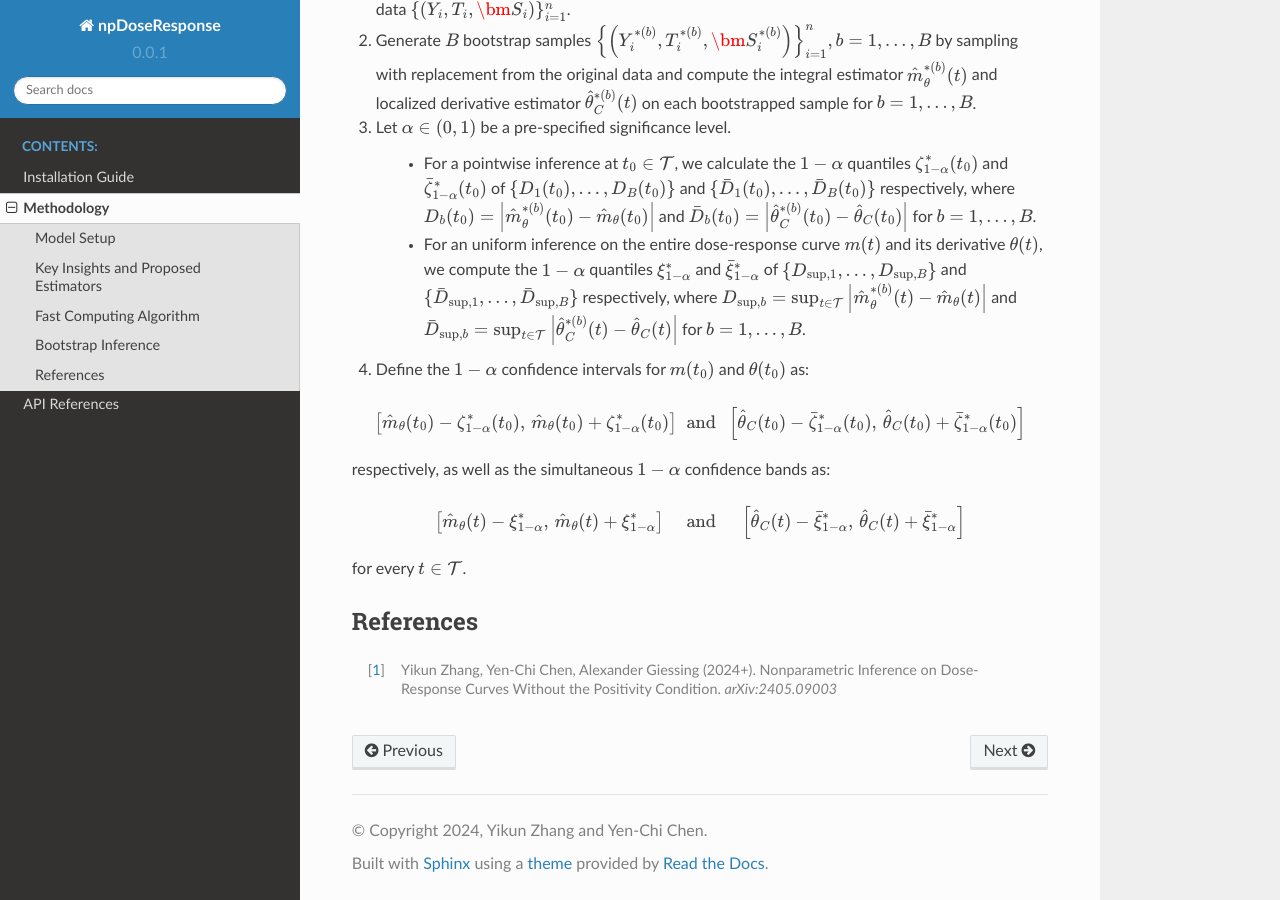
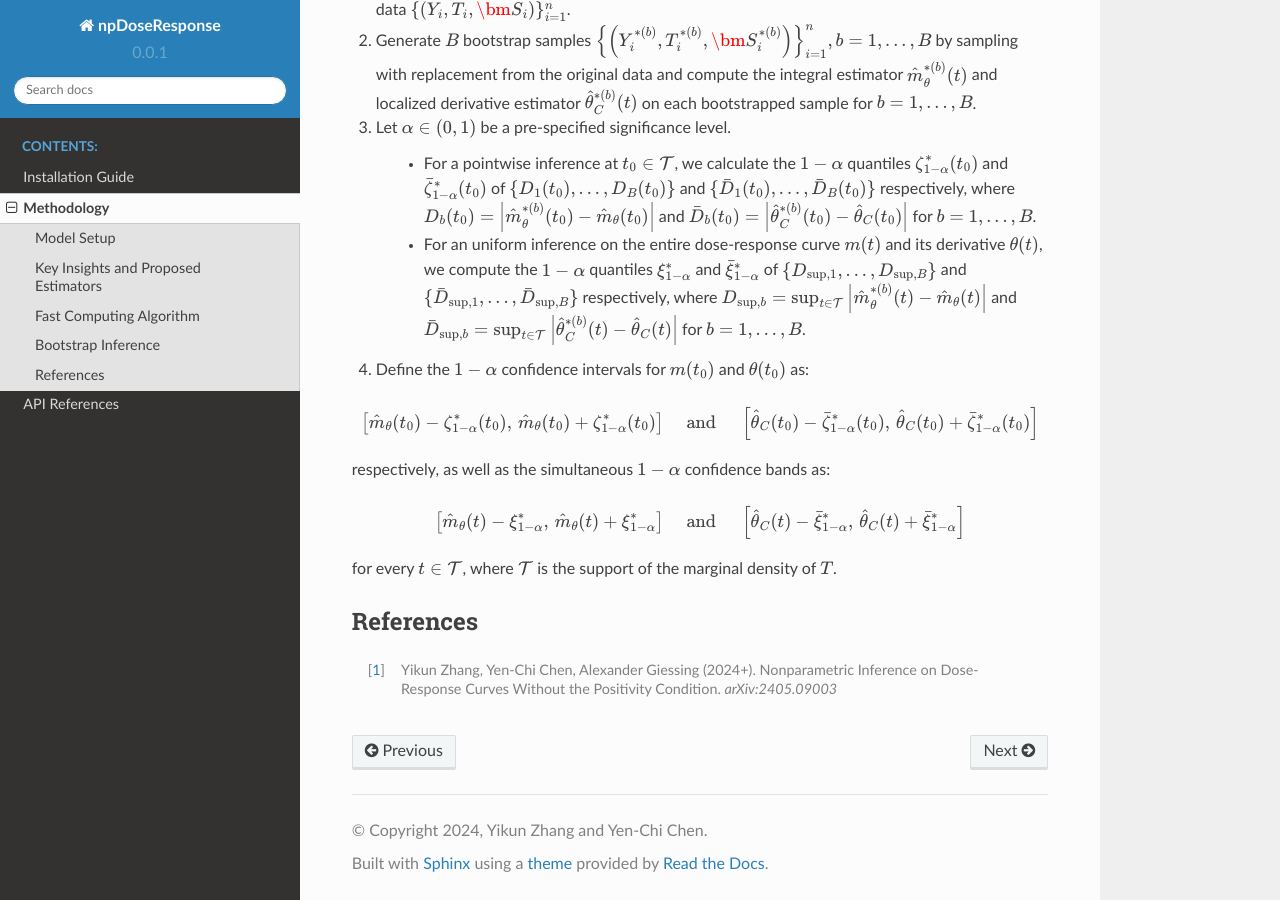
Before and after one commit to zhangyk8/npDoseResponse, a Sphinx documentation site: the page built from docs/source/method.rst, in a window 1280 px wide and 900 px high, scrolled down 2927 px. Built offline with Sphinx 7.4.7 and the Read the Docs theme 2.0.0, drawn with Linux system fonts in a browser that asks for light colours.

Commit message:
Update method.rst

```diff
--- a/docs/source/method.rst
+++ b/docs/source/method.rst
@@ -122,7 +122,7 @@ We consider conducting inference on the dose-response curve :math:`m(t)` and its
 
 .. math::
 
-    \left[\hat{m}_{\theta}(t_0) - \zeta_{1-\alpha}^*(t_0),\, \hat{m}_{\theta}(t_0) + \zeta_{1-\alpha}^*(t_0)\right] \; \text{ and } \; \left[\hat{\theta}_C(t_0) - \bar{\zeta}_{1-\alpha}^*(t_0),\, \hat{\theta}_C(t_0) + \bar{\zeta}_{1-\alpha}^*(t_0)\right]
+    \left[\hat{m}_{\theta}(t_0) - \zeta_{1-\alpha}^*(t_0),\, \hat{m}_{\theta}(t_0) + \zeta_{1-\alpha}^*(t_0)\right] \quad \text{ and } \quad \left[\hat{\theta}_C(t_0) - \bar{\zeta}_{1-\alpha}^*(t_0),\, \hat{\theta}_C(t_0) + \bar{\zeta}_{1-\alpha}^*(t_0)\right]
 
 respectively, as well as the simultaneous :math:`1-\alpha` confidence bands as:
 
@@ -130,7 +130,8 @@ respectively, as well as the simultaneous :math:`1-\alpha` confidence bands as:
 
 	\left[\hat{m}_{\theta}(t) - \xi_{1-\alpha}^*,\, \hat{m}_{\theta}(t) + \xi_{1-\alpha}^*\right] \quad \text{ and } \quad \left[\hat{\theta}_C(t) - \bar{\xi}_{1-\alpha}^*,\, \hat{\theta}_C(t) + \bar{\xi}_{1-\alpha}^*\right]
 
-for every :math:`t\in \mathcal{T}`.
+for every :math:`t\in \mathcal{T}`, where :math:`\mathcal{T}` is the support of the marginal density of :math:`T`.
+
 
 References
 ----------
```
